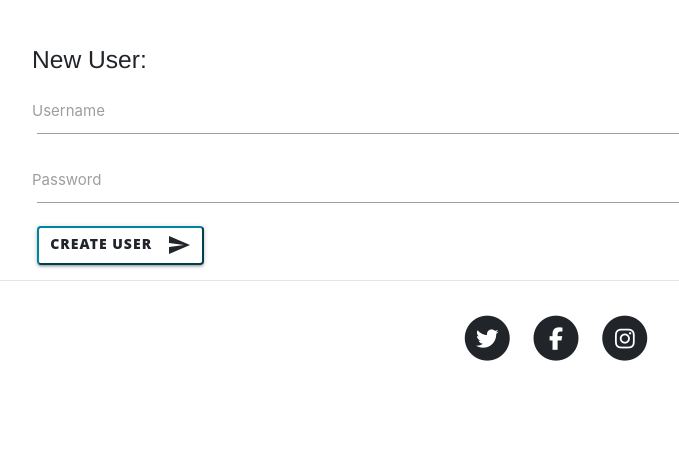
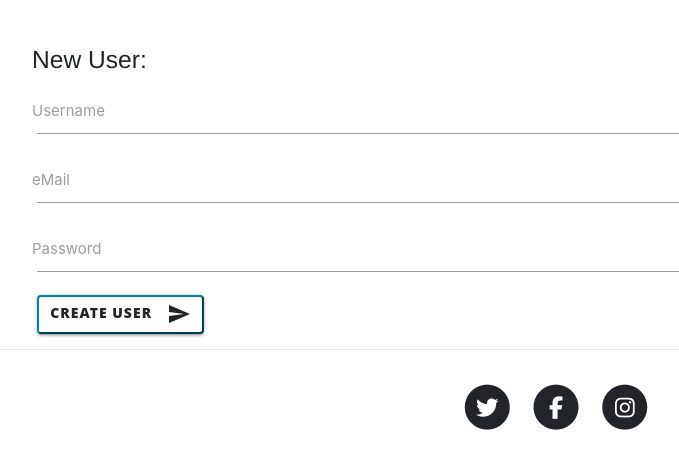
Before and after one commit to Code-Institute-Submissions/simas-recipes, a Flask app: page /insert_user in a window 1280 px wide. Shown: the part 566-1016 px from the top of the page, without its empty margins (84-763 px from the left). Before the commit the page ends 927 px from the top, so only its background shows below. Run offline with Flask 2, Linux system fonts and the light colour scheme; some libraries are stand-ins or nearby versions; some web fonts are replaced.

Commit message:
Made some visual Amendement to Creat User Page

```diff
--- a/run.py
+++ b/run.py
@@ -219,7 +219,7 @@ def insert_user():
 
         if existing_user is None:
             hashpass = bcrypt.hashpw(request.form['password'].encode('utf-8'), bcrypt.gensalt())
-            users.insert({'name' : request.form['username'], 'password' : hashpass})
+            users.insert({'name' : request.form['username'], 'email' : request.form['useremail'], 'password' : hashpass})
             session['username'] = request.form['username']
             return redirect(url_for("admin"))
 
--- a/templates/login.html
+++ b/templates/login.html
@@ -26,9 +26,11 @@
                         </div>
                         <input type="submit" value="Log in" class="btn btn-warning waves-effect waves-light">
 
-                    </div>
+                    </div><br>
 
-                    <a href="{{ url_for('newuser') }}">Click here to Create New User</a>
+                    <p>
+                        Click here to <a href="{{ url_for('newuser') }}">Create New User</a>
+                    </p>
                 </div>
             </div>
         </form>
--- a/templates/newuser.html
+++ b/templates/newuser.html
@@ -7,6 +7,10 @@
         <div class="input-field col-12">
             <input id="username" name="username" type="text" class="validate">
             <label for="icon_prefix">Username</label>
+        </div>
+        <div class="input-field col-12">
+            <input id="useremail" name="useremail" type="email" class="validate">
+            <label for="icon_prefix">eMail</label>
         </div>
         <div class="input-field col-12">
             <input id="password" name="password" type="password" class="validate">
```
Also changed, not shown: .c9/metadata/environment/templates/login.html (+1 -1 lines), .c9/metadata/environment/templates/newuser.html (+1 -1 lines), .c9/metadata/environment/run.py.
